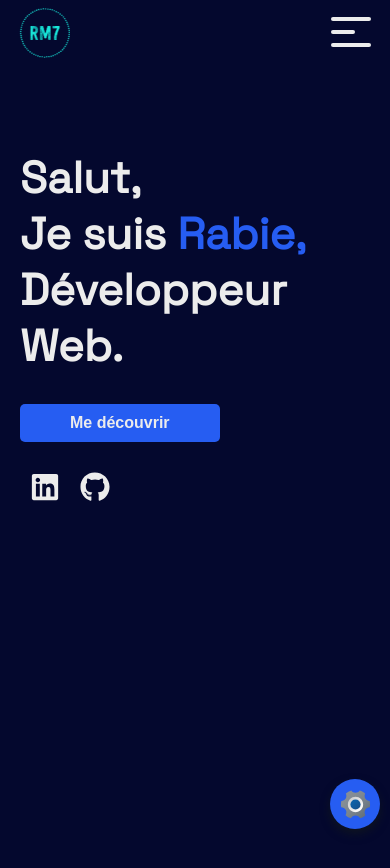
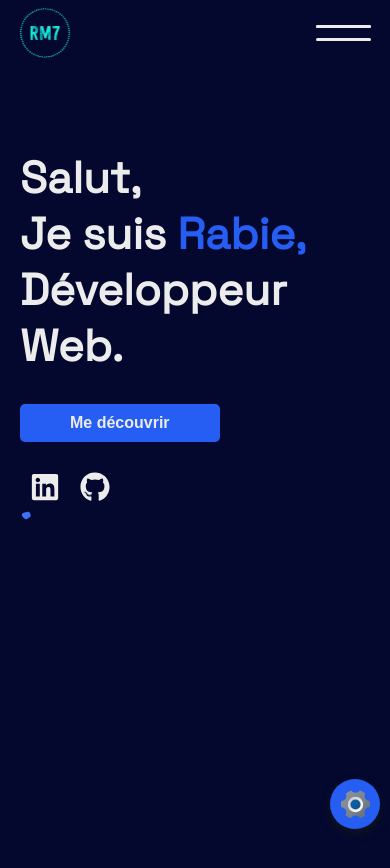
Before and after one commit to mena0018/Portfolio, a React (Create React App) app: page / in a window 390 px wide. Shown: the top 868 px of the page. Built offline with nearby package versions, Linux system fonts and the light colour scheme.

Commit message:
Changement du bouton hamburger en mode mobile

```diff
--- a/src/components/Home/Home.css
+++ b/src/components/Home/Home.css
@@ -39,10 +39,6 @@
   color: var(--first-color);
 }
 
-.svg-form {
-  margin-top: 50px;
-  animation: rotate 10s linear alternate infinite;
-}
 
 @keyframes rotate {
   0% {
@@ -66,6 +62,31 @@
 }
 
 
+.vertical-slider {
+  width: 400px;
+  height: 400px;
+  position: absolute;
+  top: 40%;
+  left: 50%;
+  transform: translate(-50%, -50%);
+  display: flex;
+  justify-content: center;
+  align-items: center;
+}
+
+.vertical-slider p {
+    position: absolute;
+    transform: translateY(100px);
+    opacity: 0;
+    visibility: hidden;
+    font-size: 70px;
+    text-align: center;
+    width: 100%;
+    color: #f1f1f1;
+}
+
+
+
 @media screen and (max-width: 950px) {
   .Home {
     grid-template-columns: repeat(3, 1fr);
@@ -85,7 +106,7 @@
 }
 
 @media screen and (max-width: 600px) {
-  .svg-form {
+  .vertical-slider {
     display: none;
   }
   .container-presentation {
--- a/src/components/Navbar/Navbar.css
+++ b/src/components/Navbar/Navbar.css
@@ -85,9 +85,9 @@ nav {
 
 .btn-responsive-menu {
    position: fixed;
-    top: 2%;
+    top: 3%;
     right: 5%;
-    width: 40px;
+    width: 55px;
     height: 40px;
     display: none;
     z-index: calc(var(--z-fixed) + 1);
@@ -96,7 +96,7 @@ nav {
 
 .btn-responsive-menu .lignes {
    width: 100%;
-   height: 4px;
+   height: 3px;
    border-radius: 5px;
    position: absolute;
    transition: all 0.5s ease-in-out;
@@ -105,12 +105,6 @@ nav {
 
 .btn-responsive-menu .lignes:nth-child(2) {
    top: 13px;
-   width: 60%;
-}
-
-
-.btn-responsive-menu .lignes:nth-child(3) {
-   top: 26px;
 }
 
 .btn-responsive-menu.active .lignes:nth-child(1) {
```
